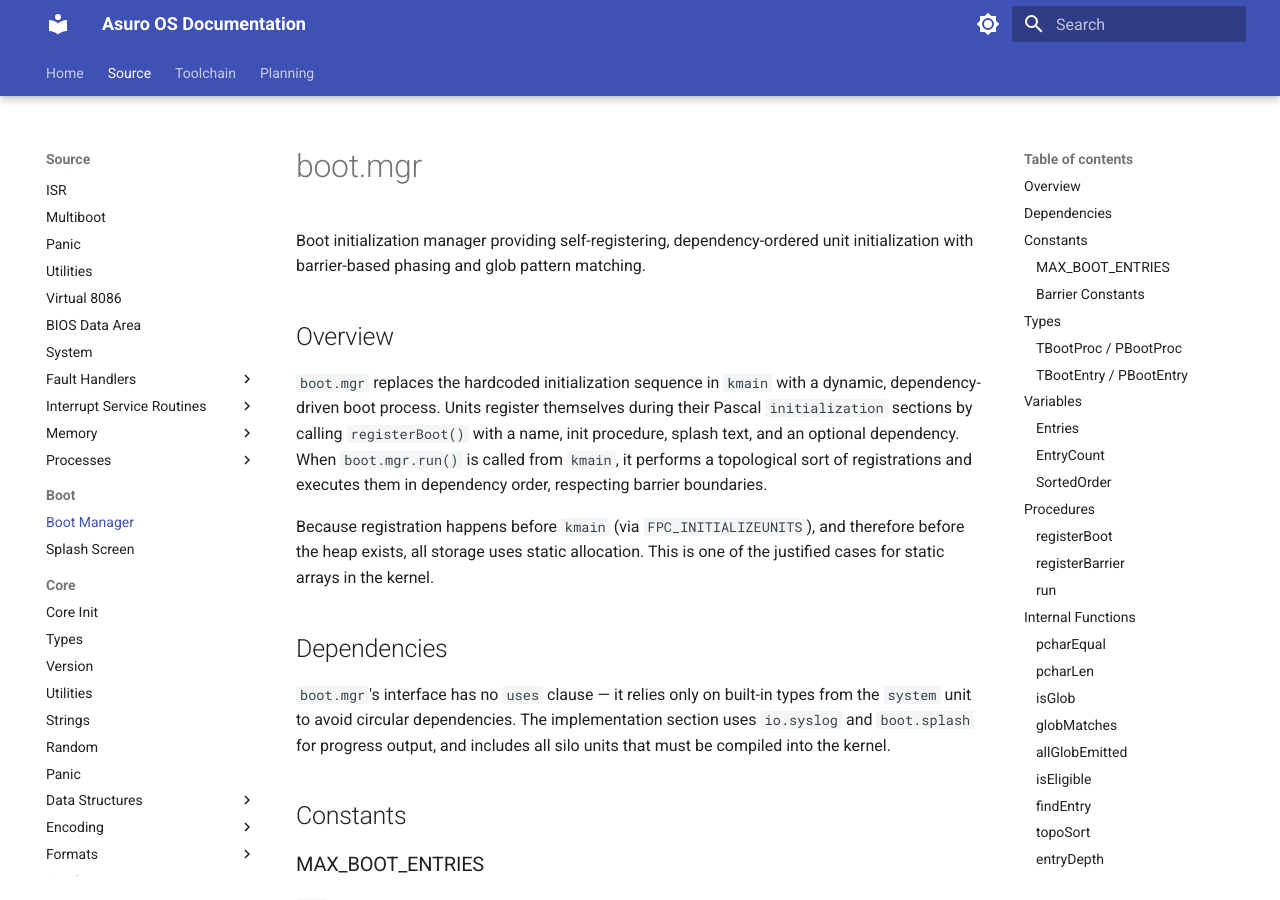
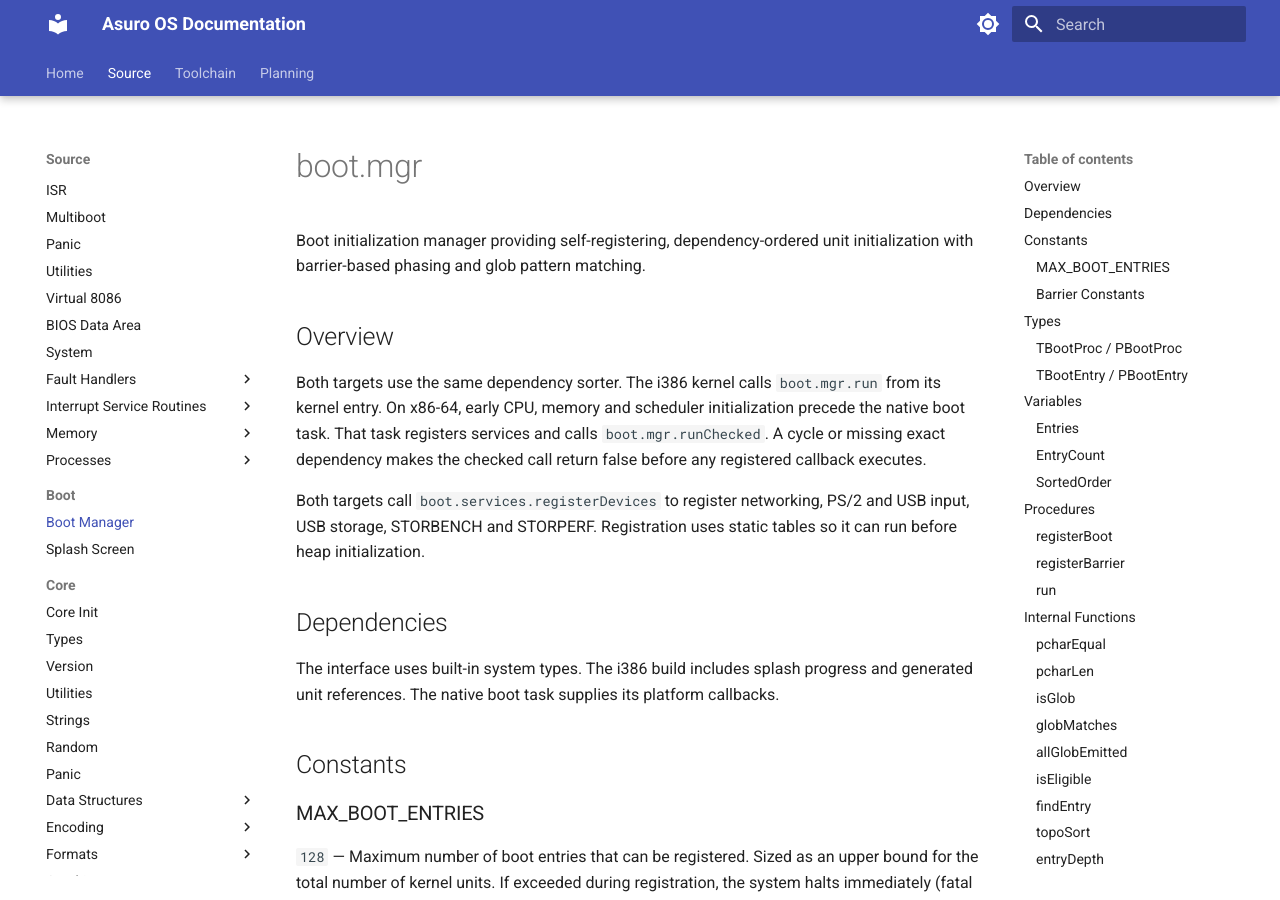
Before and after one commit to t3hn3rd/Asuro, an MkDocs documentation site: the page built from doc/src/boot/boot.mgr.md, in a window 1280 px wide and 900 px high. Built offline with MkDocs 1.6.1 and Material for MkDocs 9.7.7, drawn with Linux system fonts in a browser that asks for light colours.

Commit message:
Document shared boot dispatch, xHCI scheduling and storage benchmark commands

```diff
--- a/doc/src/boot/boot.mgr.md
+++ b/doc/src/boot/boot.mgr.md
@@ -4,13 +4,13 @@ Boot initialization manager providing self-registering, dependency-ordered unit
 
 ## Overview
 
-`boot.mgr` replaces the hardcoded initialization sequence in `kmain` with a dynamic, dependency-driven boot process. Units register themselves during their Pascal `initialization` sections by calling `registerBoot()` with a name, init procedure, splash text, and an optional dependency. When `boot.mgr.run()` is called from `kmain`, it performs a topological sort of registrations and executes them in dependency order, respecting barrier boundaries.
+Both targets use the same dependency sorter. The i386 kernel calls `boot.mgr.run` from its kernel entry. On x86-64, early CPU, memory and scheduler initialization precede the native boot task. That task registers services and calls `boot.mgr.runChecked`. A cycle or missing exact dependency makes the checked call return false before any registered callback executes.
 
-Because registration happens before `kmain` (via `FPC_INITIALIZEUNITS`), and therefore before the heap exists, all storage uses static allocation. This is one of the justified cases for static arrays in the kernel.
+Both targets call `boot.services.registerDevices` to register networking, PS/2 and USB input, USB storage, STORBENCH and STORPERF. Registration uses static tables so it can run before heap initialization.
 
 ## Dependencies
 
-`boot.mgr`'s interface has no `uses` clause — it relies only on built-in types from the `system` unit to avoid circular dependencies. The implementation section uses `io.syslog` and `boot.splash` for progress output, and includes all silo units that must be compiled into the kernel.
+The interface uses built-in system types. The i386 build includes splash progress and generated unit references. The native boot task supplies its platform callbacks.
 
 ## Constants
 
--- a/mkdocs.yml
+++ b/mkdocs.yml
@@ -189,6 +189,7 @@ nav:
         - TCP: src/driver/net/proto/driver.net.proto.tcp.md
         - UDP: src/driver/net/proto/driver.net.proto.udp.md
       - Storage:
+        - Benchmark commands: src/driver/storage/benchmarks.md
         - Types: src/driver/storage/driver.storage.types.md
         - Manager: src/driver/storage/driver.storage.mgr.md
         - Boot Drive: src/driver/storage/driver.storage.boot.md
```
Also changed, not shown: doc/src/driver/bus/usb/driver.bus.usb.xhci.md (+4 -0 lines), doc/src/driver/storage/benchmarks.md (added, +19 -0 lines).
